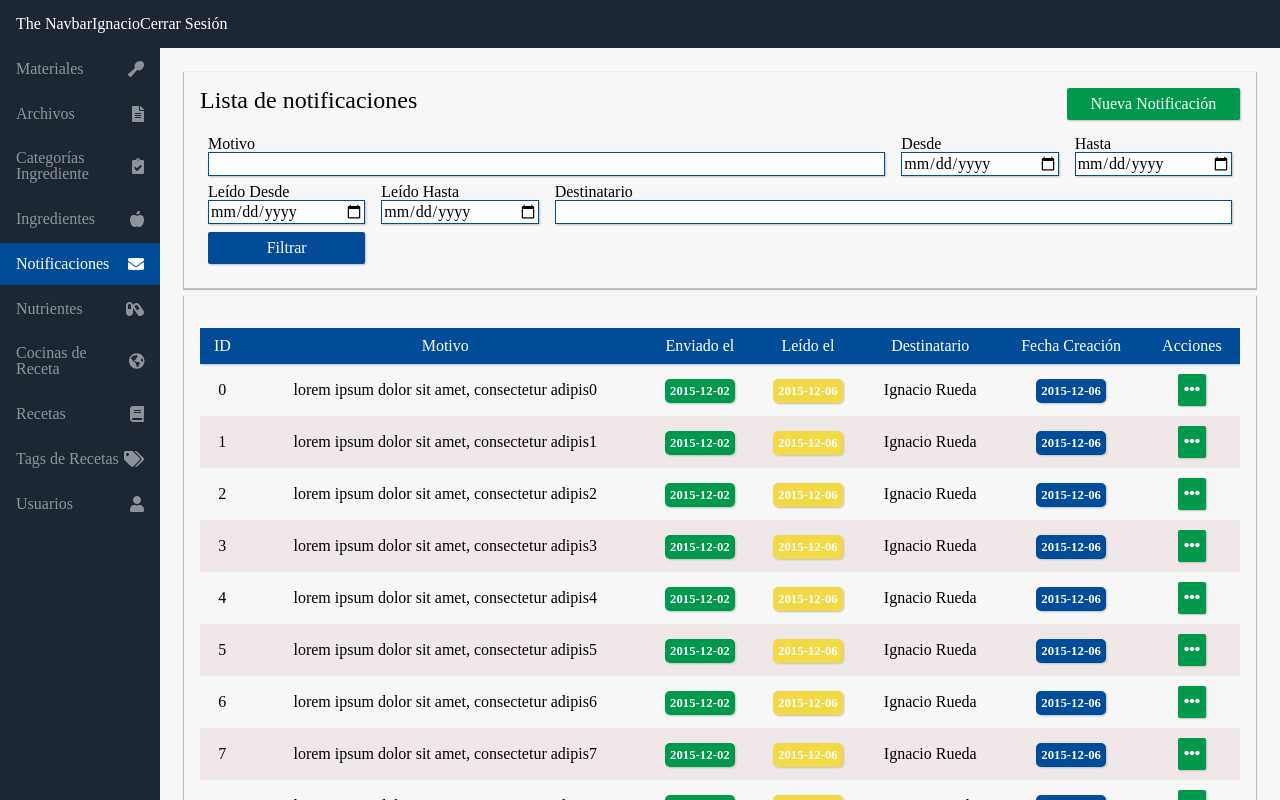
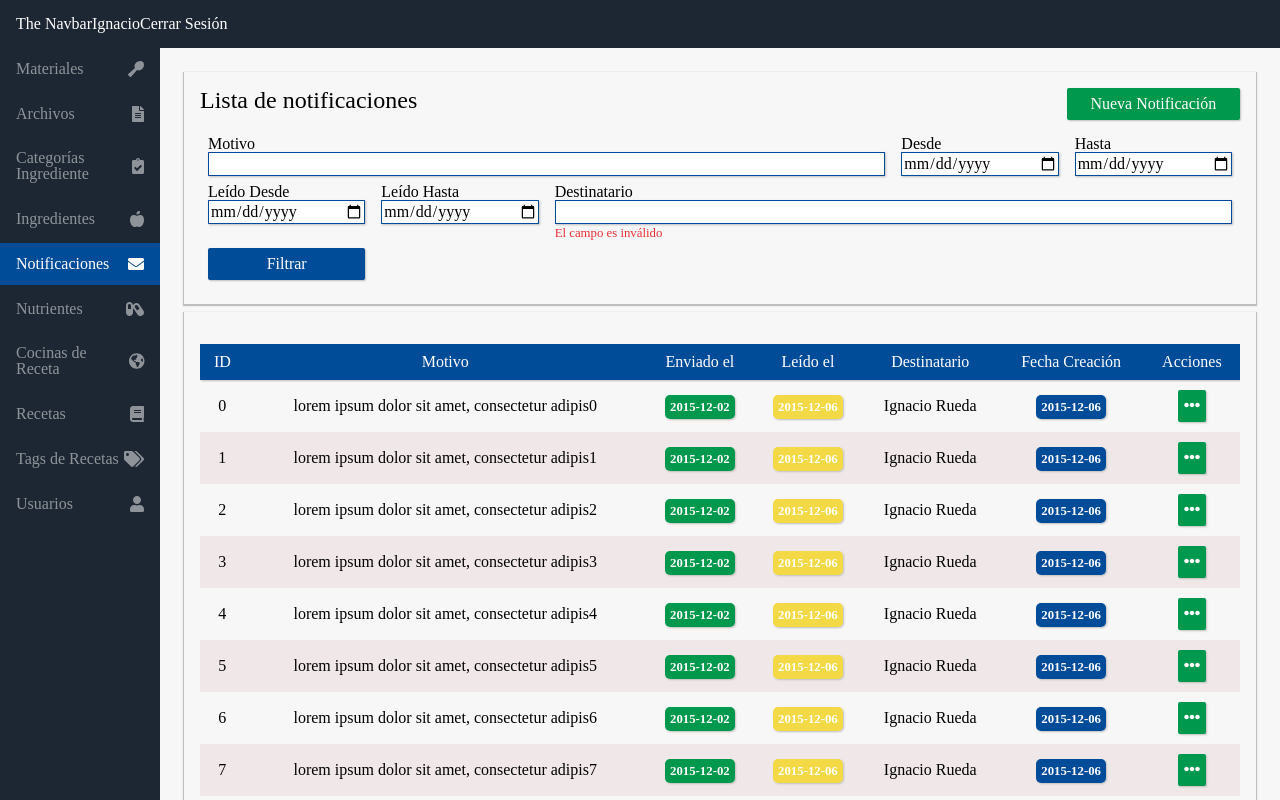
Before and after one commit to Jibaru/cooking-app-admin, a Vue app: page /notificaciones in a window 1280 px wide. Shown: the top 800 px of the page. Built offline with nearby package versions, Linux system fonts and the light colour scheme; a web font is replaced by a local one.

Commit message:
Added isValid prop

```diff
--- a/src/components/form-element/FinderInput.vue
+++ b/src/components/form-element/FinderInput.vue
@@ -5,6 +5,7 @@
       @update:modelValue="emitInput"
       @focus="showOptions"
       @blur="hideOptions"
+      :is-valid="isOptionsVisible || isValid"
     />
     <ul v-show="isOptionsVisible">
       <li
@@ -32,6 +33,10 @@ export default {
      */
     options: {
       type: Array,
+    },
+    isValid: {
+      type: Boolean,
+      default: true,
     },
   },
   data() {
--- a/src/components/form-element/MultipleFinderInput.vue
+++ b/src/components/form-element/MultipleFinderInput.vue
@@ -3,6 +3,7 @@
     @update:modelValue="addSelectedOption"
     @input="handleInput"
     :options="unselectedOptions"
+    :is-valid="isValid"
   />
   <ul v-if="modelValue">
     <li v-for="(option, index) in modelValue" :key="option.key">
@@ -33,6 +34,10 @@ export default {
       type: String,
       required: false,
       default: "primary",
+    },
+    isValid: {
+      required: false,
+      default: true,
     },
   },
   computed: {
--- a/src/components/form-element/SingleFinderInput.vue
+++ b/src/components/form-element/SingleFinderInput.vue
@@ -8,6 +8,7 @@
     @update:modelValue="updateModelValue"
     @input="handleInput"
     :options="options"
+    :is-valid="isValid"
   />
 </template>
 <script>
@@ -35,6 +36,9 @@ export default {
       required: false,
       default: "primary",
     },
+    isValid: {
+      type: Boolean,
+    },
   },
   computed: {
     selectedValue() {
```
